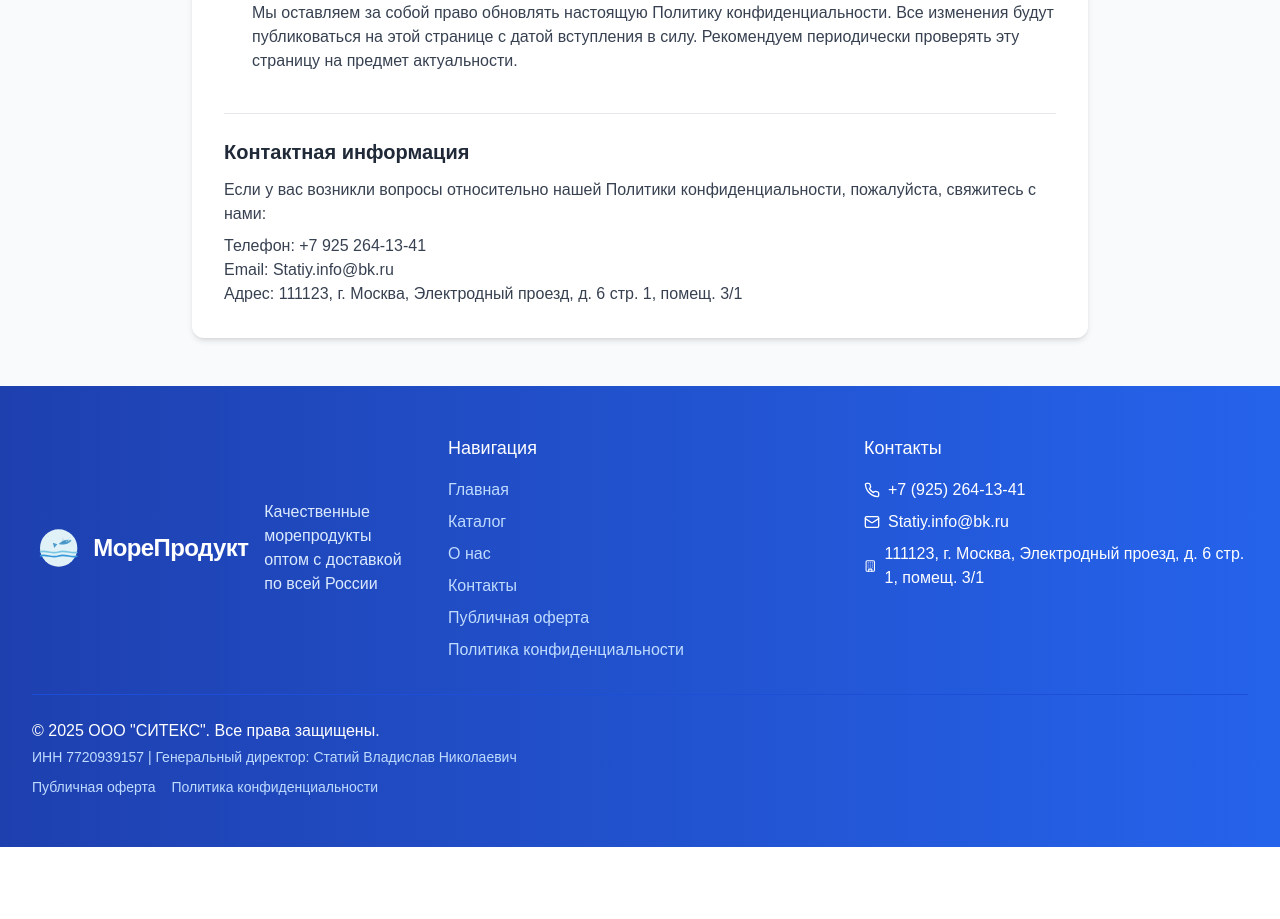
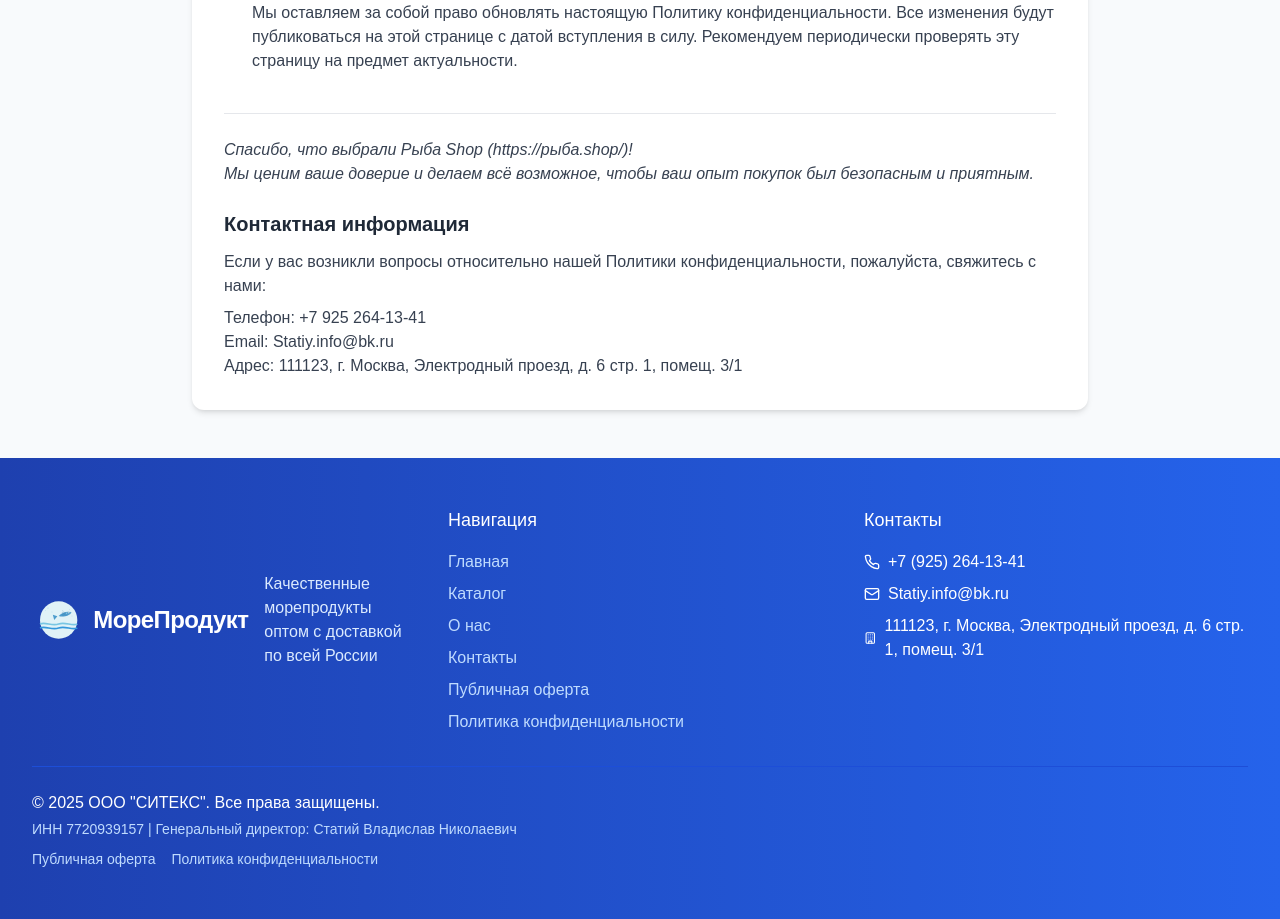
Before and after one commit to osya222/stellar-web-design-kit, a React (Vite) app: page /privacy-policy in a window 1280 px wide. Shown: the part 1520-2439 px from the top of the page. Before the commit the page ends 2367 px from the top, so only its background shows below. Built offline with nearby package versions, Linux system fonts and the light colour scheme.

Commit message:
Add privacy policy content
Add privacy policy content to the PrivacyPolicy page.

```diff
--- a/src/pages/PrivacyPolicy.tsx
+++ b/src/pages/PrivacyPolicy.tsx
@@ -128,7 +128,12 @@ const PrivacyPolicy = () => {
             </div>
 
             <div className="mt-10 pt-6 border-t border-gray-200">
-              <h2 className="text-xl font-semibold text-gray-800 mb-3">Контактная информация</h2>
+              <p className="text-gray-700 italic">
+                Спасибо, что выбрали Рыба Shop (https://рыба.shop/)!<br />
+                Мы ценим ваше доверие и делаем всё возможное, чтобы ваш опыт покупок был безопасным и приятным.
+              </p>
+
+              <h2 className="text-xl font-semibold text-gray-800 mb-3 mt-6">Контактная информация</h2>
               <p className="text-gray-700">
                 Если у вас возникли вопросы относительно нашей Политики конфиденциальности,
                 пожалуйста, свяжитесь с нами:
```
